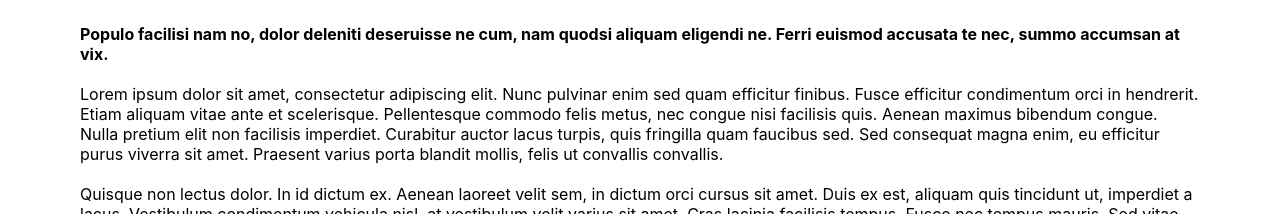
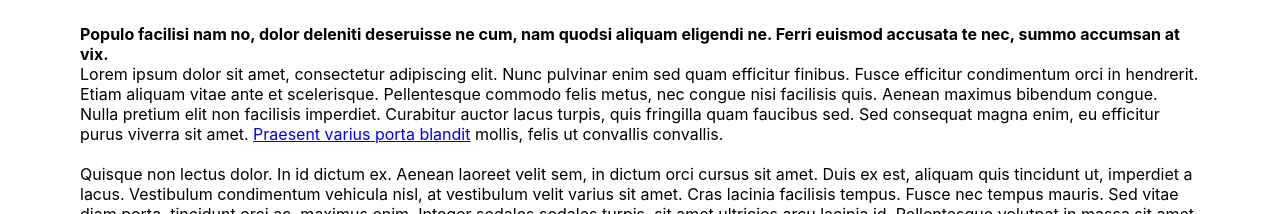
Before and after one commit to Byasar3/avamae_invision, a React (Create React App) app: page /about-us in a window 1280 px wide. Shown: the part 138-352 px from the top of the page. Built offline with nearby package versions, Linux system fonts and the light colour scheme.

Commit message:
small changes to about us page

```diff
--- a/src/pages/AboutUs.js
+++ b/src/pages/AboutUs.js
@@ -1,12 +1,13 @@
 import OfficePhoto from "../Resources/shutterstock_696636415.jpg"
+import { Link } from "react-router-dom";
 
 const AboutUs = () => {
     return (
         <div className="AboutUsPage">
             <div className="AboutUsText">
                 <h2 className="">About Us</h2> <br/>
-                <p className="FirstLine">Populo facilisi nam no, dolor deleniti deseruisse ne cum, nam quodsi aliquam eligendi ne. Ferri euismod accusata te nec, summo accumsan at vix.</p> <br/>
-                <p>Lorem ipsum dolor sit amet, consectetur adipiscing elit. Nunc pulvinar enim sed quam efficitur finibus. Fusce efficitur condimentum orci in hendrerit. Etiam aliquam vitae ante et scelerisque. Pellentesque commodo felis metus, nec congue nisi facilisis quis. Aenean maximus bibendum congue. Nulla pretium elit non facilisis imperdiet. Curabitur auctor lacus turpis, quis fringilla quam faucibus sed. Sed consequat magna enim, eu efficitur purus viverra sit amet. Praesent varius porta blandit mollis, felis ut convallis convallis.</p> <br/>
+                <p className="FirstLine">Populo facilisi nam no, dolor deleniti deseruisse ne cum, nam quodsi aliquam eligendi ne. Ferri euismod accusata te nec, summo accumsan at vix.</p>
+                <p>Lorem ipsum dolor sit amet, consectetur adipiscing elit. Nunc pulvinar enim sed quam efficitur finibus. Fusce efficitur condimentum orci in hendrerit. Etiam aliquam vitae ante et scelerisque. Pellentesque commodo felis metus, nec congue nisi facilisis quis. Aenean maximus bibendum congue. Nulla pretium elit non facilisis imperdiet. Curabitur auctor lacus turpis, quis fringilla quam faucibus sed. Sed consequat magna enim, eu efficitur purus viverra sit amet. <Link>Praesent varius porta blandit</Link> mollis, felis ut convallis convallis.</p> <br/>
                 <p>Quisque non lectus dolor. In id dictum ex. Aenean laoreet velit sem, in dictum orci cursus sit amet. Duis ex est, aliquam quis tincidunt ut, imperdiet a lacus. Vestibulum condimentum vehicula nisl, at vestibulum velit varius sit amet. Cras lacinia facilisis tempus. Fusce nec tempus mauris. Sed vitae diam porta, tincidunt orci ac, maximus enim. Integer sodales sodales turpis, sit amet ultricies arcu lacinia id. Pellentesque volutpat in massa sit amet venenatis. Aliquam erat volutpat. Sed mollis, felis ut convallis convallis, nibh quam fringilla metus, a tempus metus nunc a sem. Morbi ut metus tincidunt, mollis orci quis, efficitur nibh.</p><br/>
                 <div className="ImageContainer">
                     <img src={OfficePhoto} alt="office space" className="AboutUsPhoto"/>
```
